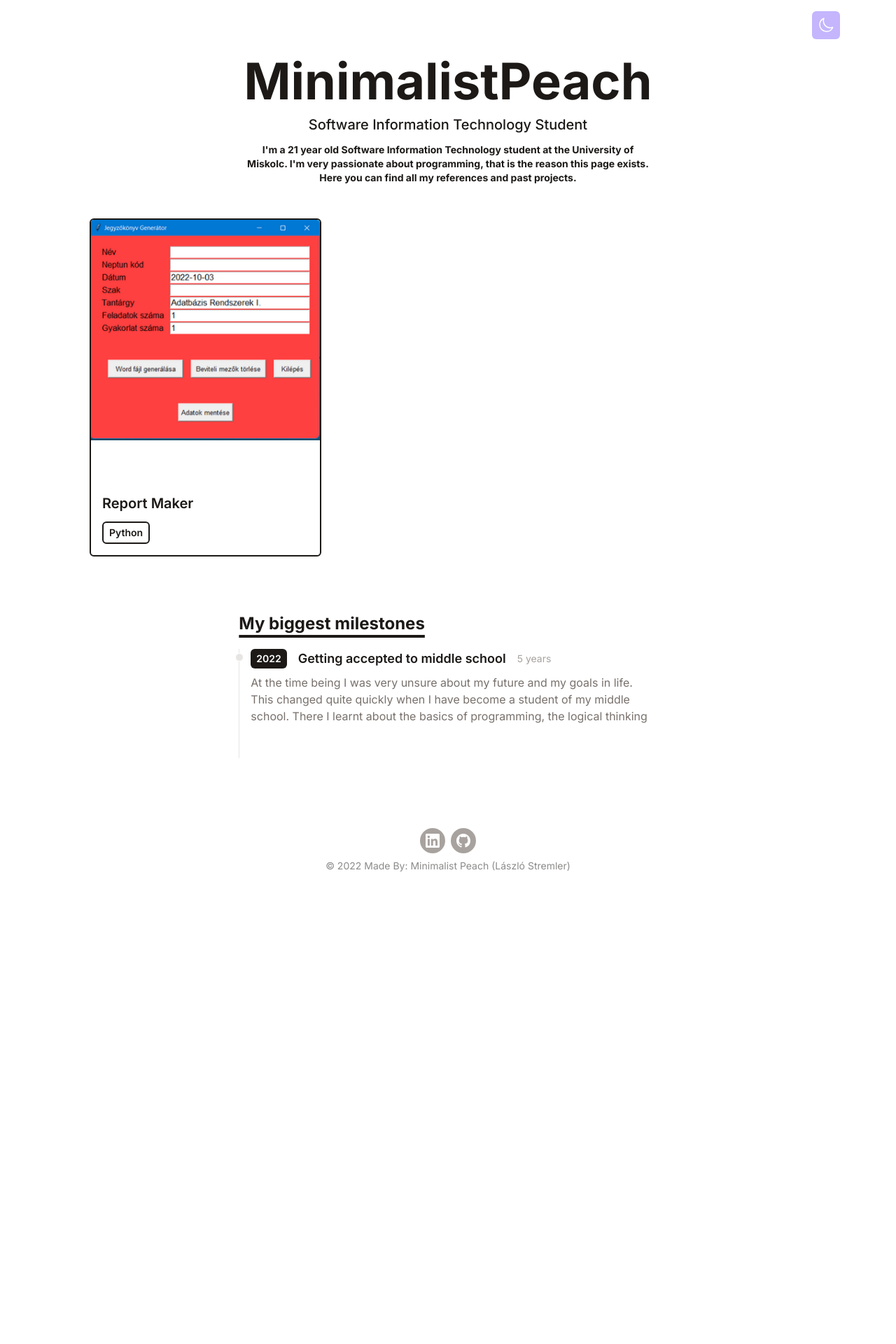
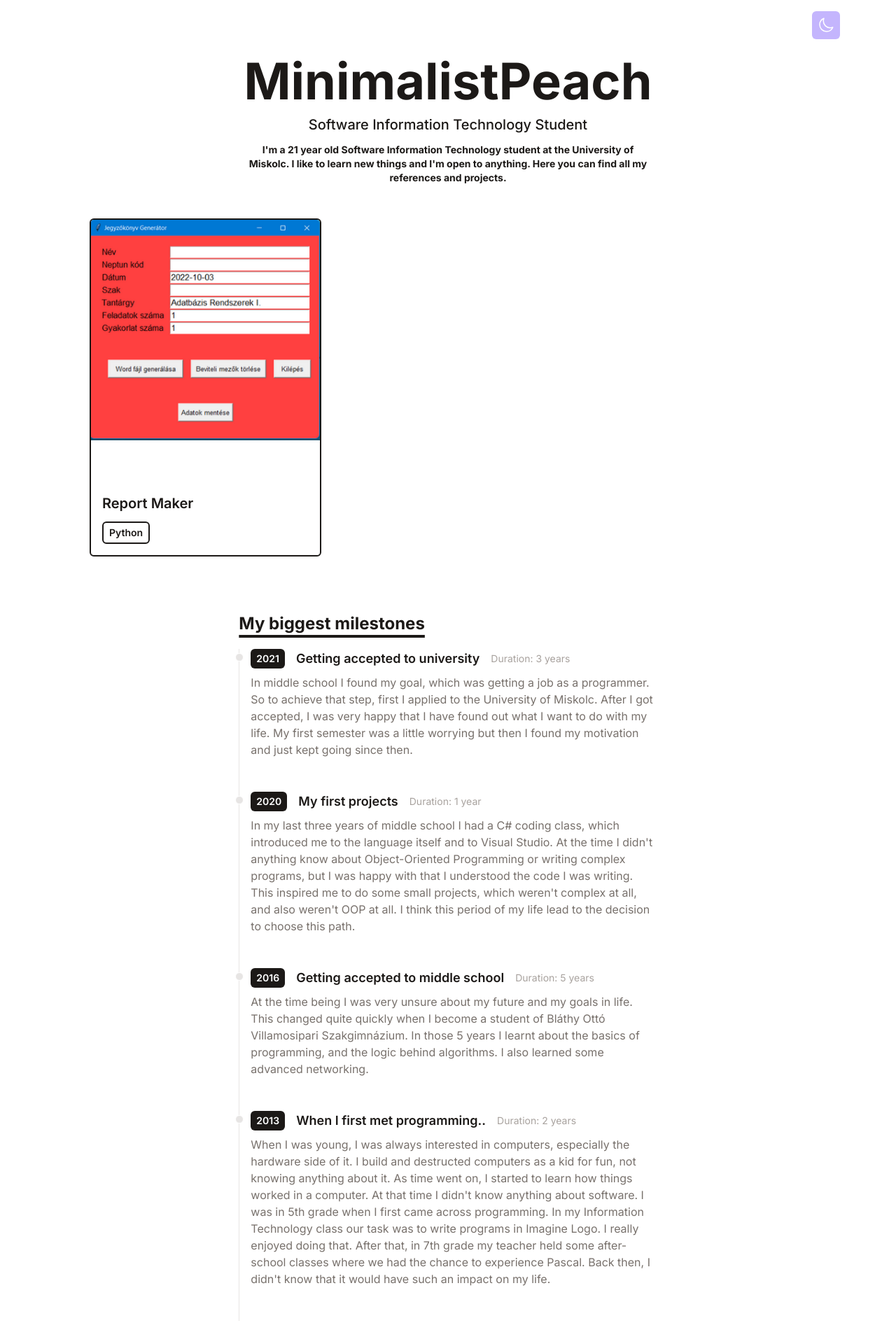
Before and after one commit to MinimalistPeach/portfolio, a React (Vite) app in the folder portfolio/: page / in a window 1280 px wide. Shown: the top 1920 px of the page at 70% size. Before the commit the page ends 1267 px from the top, so only its background shows below. Built offline with nearby package versions, Linux system fonts and the light colour scheme.

Commit message:
Made some smaller changes, expanded the texts.

```diff
--- a/portfolio/src/components/Footer.jsx
+++ b/portfolio/src/components/Footer.jsx
@@ -8,7 +8,7 @@ function Footer() {
 						<div className="flex flex-wrap justify-center gap-2">
 							<a
 								href="https://linkedin.com/in/laszlo-stremler"
-								className="bg-stone-400 p-2 font-semibold text-white inline-flex items-center space-x-2 rounded-full">
+								className="hover:animate-bounce bg-stone-400 p-2 font-semibold text-white inline-flex items-center space-x-2 rounded-full">
 								<svg
 								className="w-5 h-5 fill-current"
 								role="img"
@@ -22,7 +22,7 @@ function Footer() {
 							</a>
 							<a
 								href="https://github.com/minimalistpeach"
-								className="bg-stone-400 p-2 font-semibold text-white inline-flex items-center space-x-2 rounded-full">
+								className="hover:animate-bounce bg-stone-400 p-2 font-semibold text-white inline-flex items-center space-x-2 rounded-full">
 								<svg
 								xmlns="http://www.w3.org/2000/svg"
 								xmlnsXlink="http://www.w3.org/1999/xlink"
--- a/portfolio/src/components/Intro.jsx
+++ b/portfolio/src/components/Intro.jsx
@@ -7,8 +7,8 @@ function Intro() {
          <p className="text-base md:text-xl mb-3 font-medium">Software Information Technology Student</p>
          <p className="text-sm max-w-xl mb-6 font-bold">
             I'm a {new Date().getFullYear()-2001} year old Software Information Technology student at the University of Miskolc.
-            I'm very passionate about programming, that is the reason this page exists.
-            Here you can find all my references and past projects.
+            I like to learn new things and I'm open to anything.
+            Here you can find all my references and projects.
          </p>
       </div>
    )
--- a/portfolio/src/components/PortfolioItem.jsx
+++ b/portfolio/src/components/PortfolioItem.jsx
@@ -12,9 +12,9 @@ function PortfolioItem({ title, imgUrl, stack, link, desc }) {
          <img
             src={imgUrl}
             alt={title}
-            className="transition ease-in-out delay-100 duration-300 w-full h-76 md:h-86 object-cover cursor-pointer blur-none group-hover:blur-xs"
+            className="transition ease-in-out delay-200 duration-600 w-full h-76 md:h-86 object-cover cursor-pointer blur-none group-hover:blur-xs"
          />
-         <p class="transition ease-in-out delay-100 duration-300 text-center text-xs md:text-sm dark:text-white opacity-0 group-hover:opacity-100 duration-100 text-black font-semibold">
+         <p class="transition ease-in-out delay-150 duration-1000 text-center text-xs md:text-sm dark:text-white opacity-0 group-hover:opacity-100 duration-100 text-black font-semibold">
             {desc}</p>
 
       </div>
--- a/portfolio/src/components/TimelineItem.jsx
+++ b/portfolio/src/components/TimelineItem.jsx
@@ -13,7 +13,7 @@ function TimelineItem({ year, title, duration, details }) {
                   {title}
                </h3>
                <div className="my-1 text-sm font-normal leading-none text-stone-400 dark:text-stone-500">
-                  {duration}
+                  Duration: {duration}
                </div>
             </p>
             <p className="my-2 text-base font-normal text-stone-500 dark:text-stone-400">
--- a/portfolio/src/data/timeline.js
+++ b/portfolio/src/data/timeline.js
@@ -1,9 +1,27 @@
 export default [
    {
-      year: new Date().getFullYear(),
+      year: '2021',
+      title: 'Getting accepted to university',
+      duration: '3 years',
+      details: "In middle school I found my goal, which was getting a job as a programmer. So to achieve that step, first I applied to the University of Miskolc. After I got accepted, I was very happy that I have found out what I want to do with my life. My first semester was a little worrying but then I found my motivation and just kept going since then."
+   },
+   {
+      year: '2020',
+      title: 'My first projects',
+      duration: '1 year',
+      details: "In my last three years of middle school I had a C# coding class, which introduced me to the language itself and to Visual Studio. At the time I didn't anything know about Object-Oriented Programming or writing complex programs, but I was happy with that I understood the code I was writing. This inspired me to do some small projects, which weren't complex at all, and also weren't OOP at all. I think this period of my life lead to the decision to choose this path.",
+   },
+   {
+      year: '2016',
       title: 'Getting accepted to middle school',
       duration: '5 years',
-      details:
-         "At the time being I was very unsure about my future and my goals in life. This changed quite quickly when I have become a student of my middle school. There I learnt about the basics of programming, the logical thinking ",
+      details: "At the time being I was very unsure about my future and my goals in life. This changed quite quickly when I become a student of Bláthy Ottó Villamosipari Szakgimnázium. In those 5 years I learnt about the basics of programming, and the logic behind algorithms. I also learned some advanced networking.",
    },
+   {
+      year: '2013',
+      title: 'When I first met programming..',
+      duration: '2 years',
+      details: "When I was young, I was always interested in computers, especially the hardware side of it. I build and destructed computers as a kid for fun, not knowing anything about it. As time went on, I started to learn how things worked in a computer. At that time I didn't know anything about software. I was in 5th grade when I first came across programming. In my Information Technology class our task was to write programs in Imagine Logo. I really enjoyed doing that. After that, in 7th grade my teacher held some after-school classes where we had the chance to experience Pascal. Back then, I didn't know that it would have such an impact on my life.",
+   },
+
 ]
```
